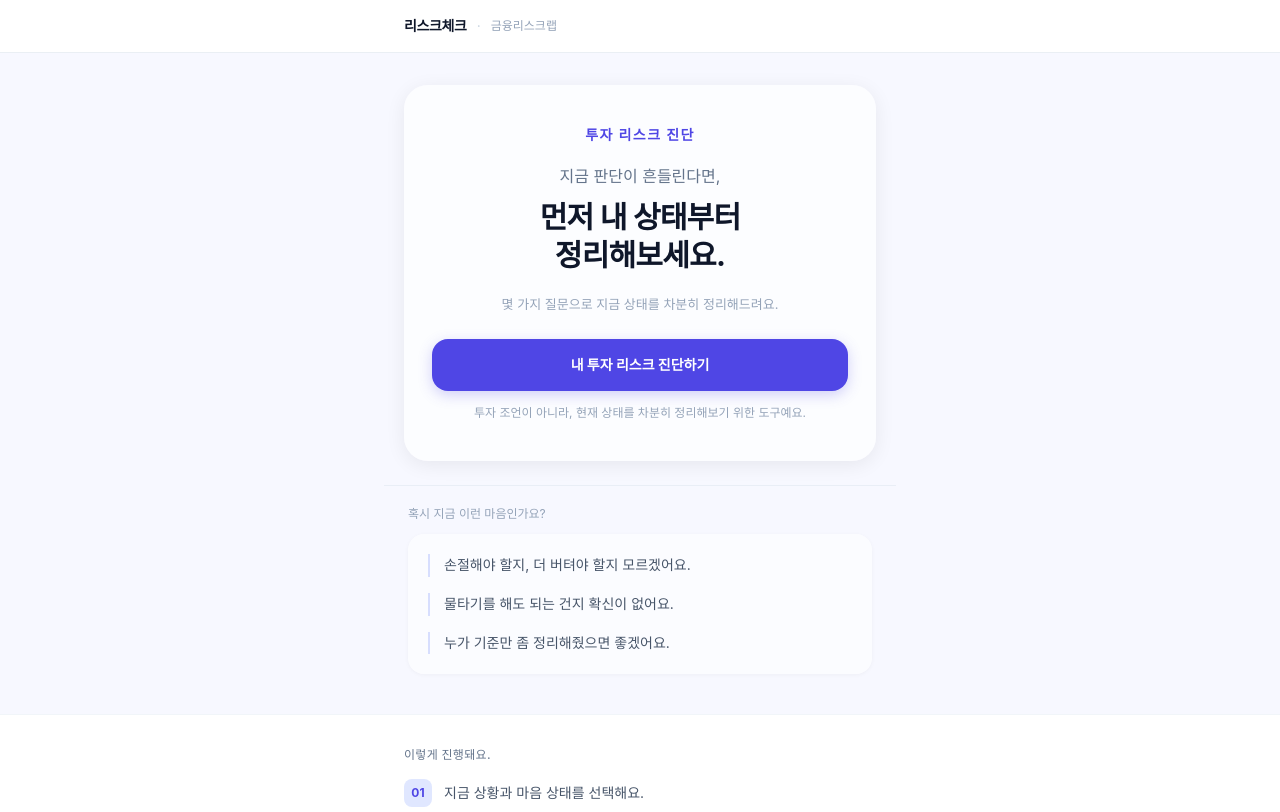
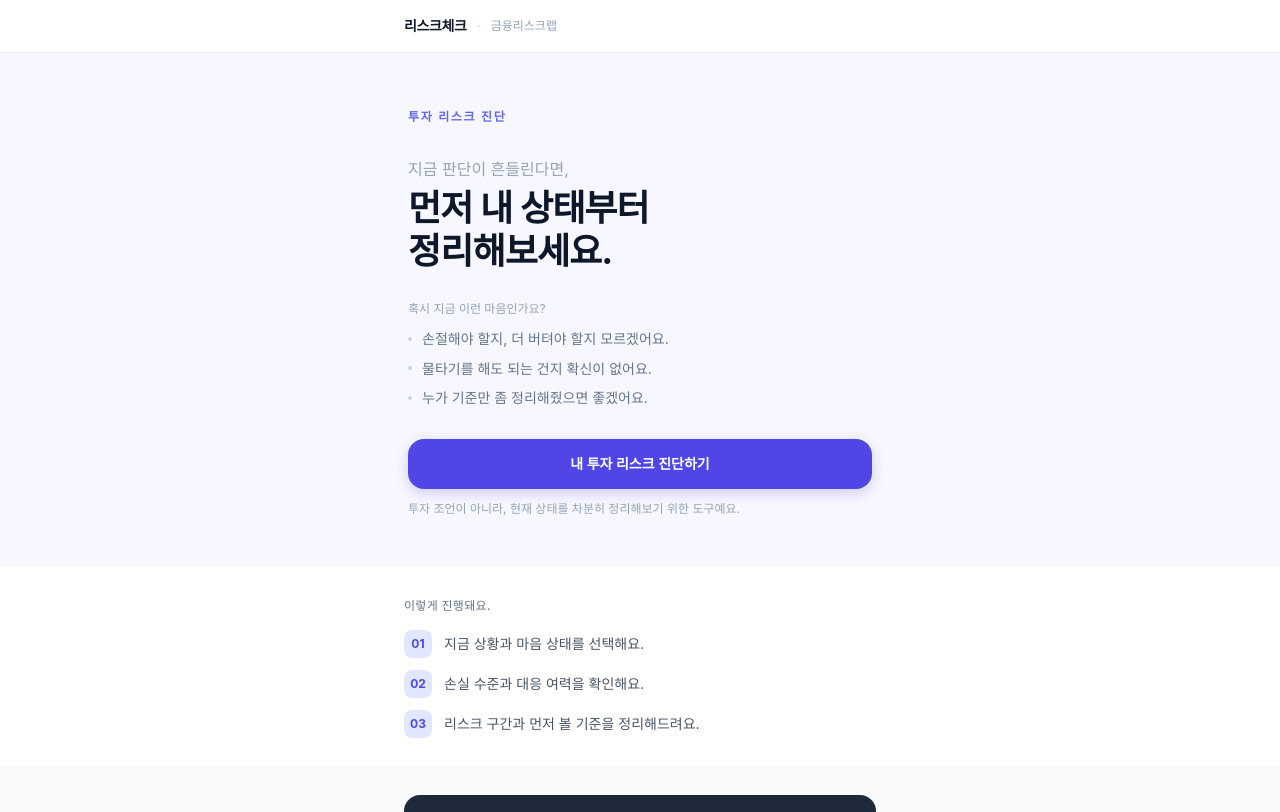
Before and after one commit to finde0406-cyber/risk-check, a Next.js app: page / in a window 1280 px wide. Shown: the top 812 px of the page. Built offline with nearby package versions, Linux system fonts and the light colour scheme.

Commit message:
redesign: hero reconceptualization — left-aligned, card removed, empathy integrated

```diff
--- a/src/app/page.tsx
+++ b/src/app/page.tsx
@@ -17,7 +17,7 @@ export default function HomePage() {
   return (
     <main className="min-h-screen bg-white">
 
-      {/* 헤더 — font-bold + 중점 구분자로 브랜드 위계 강화 */}
+      {/* 헤더 */}
       <header className="bg-white border-b border-slate-200/70">
         <div className="max-w-lg mx-auto px-5 py-4 flex items-center">
           <span className="text-slate-900 font-bold text-sm tracking-tight">리스크체크</span>
@@ -26,60 +26,52 @@ export default function HomePage() {
         </div>
       </header>
 
-      {/* ── 첫 장면 패널 ── */}
+      {/* ── 첫 화면 — 좌측 정렬, 카드 제거, 공감 통합 ── */}
       <section className="bg-[#F7F8FF]">
+        <div className="max-w-lg mx-auto px-6 pt-14 pb-12">
 
-        {/* 히어로 패널 — 라벨·카피·CTA를 흰 패널로 묶어 "장면"으로 전환 */}
-        <div className="max-w-lg mx-auto px-5 pt-8 pb-6">
-          <div className="bg-white/70 rounded-3xl px-7 py-10 flex flex-col items-center text-center shadow-[0_4px_20px_rgba(0,0,0,0.07)]">
-
-            <p className="text-indigo-600 text-sm font-bold tracking-[0.1em] mb-5">
+          {/* 브랜드 라벨 */}
+          <p className="text-indigo-500 text-xs font-semibold tracking-[0.14em] mb-8">
             투자 리스크 진단
           </p>
 
-            <h1 className="mb-5">
-              <span className="block text-slate-500 text-base font-normal leading-snug mb-3">
+          {/* 카피 블록 — 좌측 정렬, 키커 → 헤드라인 자연스러운 흐름 */}
+          <div className="mb-7">
+            <p className="text-slate-400 text-base font-normal leading-normal mb-1.5">
               지금 판단이 흔들린다면,
-              </span>
-              <span className="block text-slate-900 text-[1.875rem] font-bold leading-tight tracking-tight">
+            </p>
+            <h1 className="text-slate-900 text-[2.25rem] font-bold leading-[1.2] tracking-tight">
               먼저 내 상태부터<br />정리해보세요.
-              </span>
             </h1>
+          </div>
 
-            <p className="text-slate-400 text-[0.8125rem] leading-relaxed mb-6">
-              몇 가지 질문으로 지금 상태를 차분히 정리해드려요.
-            </p>
+          {/* 공감 블록 — 카피와 CTA 사이 감정 확인 지점, 흐름의 일부 */}
+          <div className="mb-8">
+            <p className="text-slate-400 text-xs mb-3">혹시 지금 이런 마음인가요?</p>
+            <div className="space-y-2.5">
+              {empathyItems.map((item, i) => (
+                <div key={i} className="flex items-center gap-2.5">
+                  <span className="w-1 h-1 rounded-full bg-slate-300 shrink-0" />
+                  <span className="text-slate-500 text-sm leading-snug">{item}</span>
+                </div>
+              ))}
+            </div>
+          </div>
 
+          {/* CTA */}
           <Link
             href="/diagnosis/investment-risk"
-              className="block w-full bg-indigo-600 hover:bg-indigo-700 text-white font-bold text-sm py-4 rounded-2xl text-center transition-colors shadow-[0_4px_14px_rgba(79,70,229,0.25)]"
+            className="block w-full bg-indigo-600 hover:bg-indigo-700 text-white font-semibold text-sm py-[15px] rounded-2xl text-center transition-colors shadow-[0_4px_14px_rgba(79,70,229,0.25)]"
           >
             내 투자 리스크 진단하기
           </Link>
-
-            <p className="text-slate-400 text-xs mt-3.5">
+          <p className="text-slate-400 text-xs mt-3">
             투자 조언이 아니라, 현재 상태를 차분히 정리해보기 위한 도구예요.
           </p>
         </div>
-        </div>
-
-        {/* 공감 패널 — 배경 불투명도·여백·border 두께 소폭 강화로 존재감 회복 */}
-        <div className="max-w-lg mx-auto px-6 pt-5 pb-10 border-t border-slate-200/60">
-          <p className="text-slate-400 text-xs mb-3">혹시 지금 이런 마음인가요?</p>
-          <div className="bg-white/60 rounded-2xl px-5 py-5 space-y-4 shadow-[0_1px_4px_rgba(0,0,0,0.04)]">
-            {empathyItems.map((item, i) => (
-              <p
-                key={i}
-                className="text-slate-600 text-sm leading-relaxed pl-3.5 border-l-2 border-indigo-200/70"
-              >
-                {item}
-              </p>
-            ))}
-          </div>
-        </div>
       </section>
 
-      {/* 3단계 흐름 — 라벨 톤 강화 + 뱃지 인디고 소폭 올려 히어로 흐름 연결 */}
+      {/* 3단계 흐름 */}
       <section className="border-t border-slate-100 bg-white">
         <div className="max-w-lg mx-auto px-5 pt-8 pb-7">
           <p className="text-slate-500 text-xs font-medium tracking-wide mb-4">이렇게 진행돼요.</p>
```
Lines whose indentation alone changed are shown as unchanged.
